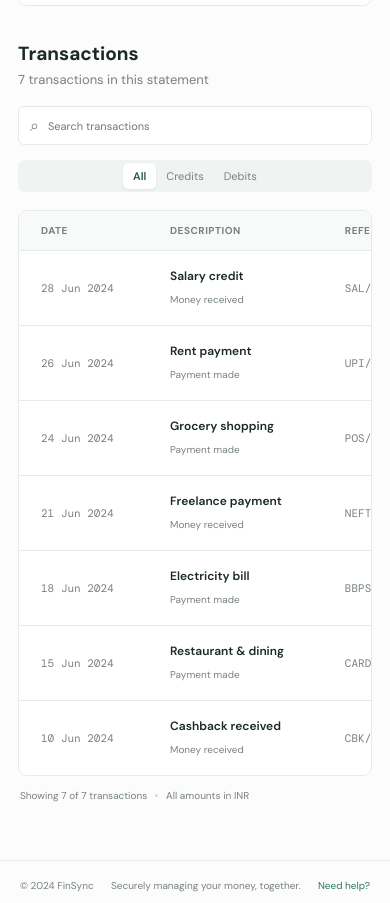
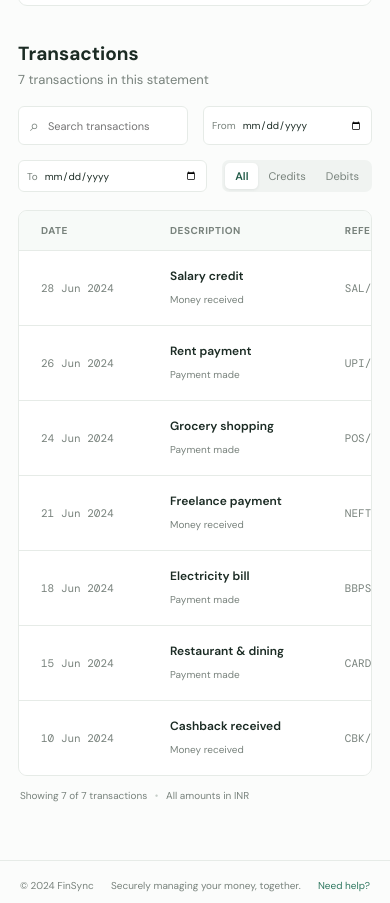
Before and after one commit to iRahmanG/finsync, a React (Vite) app: page / in a window 390 px wide. Shown: the part 1345-2248 px from the top of the page. Built offline with nearby package versions, Linux system fonts and the light colour scheme.

Commit message:
feat: implement responsive web statement

```diff
--- a/src/App.css
+++ b/src/App.css
@@ -71,6 +71,8 @@ h2 { margin-bottom: 5px; font-size: 16px; }
 .filters { display: flex; gap: 15px; align-items: center; }
 .search-box { display: flex; align-items: center; gap: 7px; width: 180px; padding: 8px 11px; border: 1px solid var(--line); border-radius: 6px; color: var(--muted); background: white; }
 .search-box input { width: 100%; border: 0; outline: 0; color: var(--ink); font-size: 11px; }
+.date-filter { display: flex; align-items: center; gap: 5px; padding: 7px 8px; border: 1px solid var(--line); border-radius: var(--radius-sm); color: var(--muted); background: white; font-size: 10px; }
+.date-filter input { min-width: 105px; border: 0; outline: 0; color: var(--ink); font-size: 10px; }
 .filter-tabs { display: flex; padding: 3px; border-radius: 7px; background: #f0f3f1; }
 .filter-tabs button { padding: 6px 10px; border: 0; border-radius: 5px; color: var(--muted); background: transparent; font-size: 11px; }
 .filter-tabs button.selected { color: var(--green-dark); background: white; box-shadow: 0 1px 3px #1b2b2414; font-weight: 600; }
@@ -122,8 +124,10 @@ footer a { color: var(--green); text-decoration: none; }
   .balance-block, .period-block { padding: 18px 0 0; border-top: 1px solid var(--line); border-left: 0; }
   .summary-grid { grid-template-columns: 1fr; margin-bottom: 35px; }
   .balance-summary { grid-template-columns: 1fr; }
-  .filters { width: 100%; flex-direction: column; align-items: stretch; }
+  .filters { width: 100%; flex-wrap: wrap; align-items: stretch; }
   .search-box { width: auto; }
+  .date-filter { flex: 1; }
+  .date-filter input { min-width: 0; width: 100%; }
   .filter-tabs { justify-content: center; }
   .table-wrap { overflow-x: auto; }
   table { min-width: 650px; }
--- a/src/App.tsx
+++ b/src/App.tsx
@@ -15,15 +15,19 @@ function App() {
   const [view, setView] = useState<'web' | 'email'>('web')
   const [query, setQuery] = useState('')
   const [filter, setFilter] = useState<'ALL' | Transaction['type']>('ALL')
+  const [dateFrom, setDateFrom] = useState('')
+  const [dateTo, setDateTo] = useState('')
 
   const filteredTransactions = useMemo(
     () =>
       statement.transactions.filter((transaction) => {
         const matchesFilter = filter === 'ALL' || transaction.type === filter
         const searchText = `${transaction.description} ${transaction.reference}`.toLowerCase()
-        return matchesFilter && searchText.includes(query.toLowerCase())
+        const matchesDateFrom = !dateFrom || transaction.date >= dateFrom
+        const matchesDateTo = !dateTo || transaction.date <= dateTo
+        return matchesFilter && searchText.includes(query.toLowerCase()) && matchesDateFrom && matchesDateTo
       }),
-    [filter, query],
+    [dateFrom, dateTo, filter, query],
   )
 
   return (
@@ -72,6 +76,14 @@ function App() {
                 <span aria-hidden="true">⌕</span>
                 <input value={query} onChange={(event) => setQuery(event.target.value)} placeholder="Search transactions" aria-label="Search transactions" />
               </label>
+              <label className="date-filter">
+                <span>From</span>
+                <input type="date" value={dateFrom} onChange={(event) => setDateFrom(event.target.value)} aria-label="Filter from date" />
+              </label>
+              <label className="date-filter">
+                <span>To</span>
+                <input type="date" value={dateTo} onChange={(event) => setDateTo(event.target.value)} aria-label="Filter to date" />
+              </label>
               <div className="filter-tabs" role="group" aria-label="Filter transactions">
                 {(['ALL', 'CREDIT', 'DEBIT'] as const).map((value) => (
                   <button className={filter === value ? 'selected' : ''} key={value} onClick={() => setFilter(value)} type="button">
```
